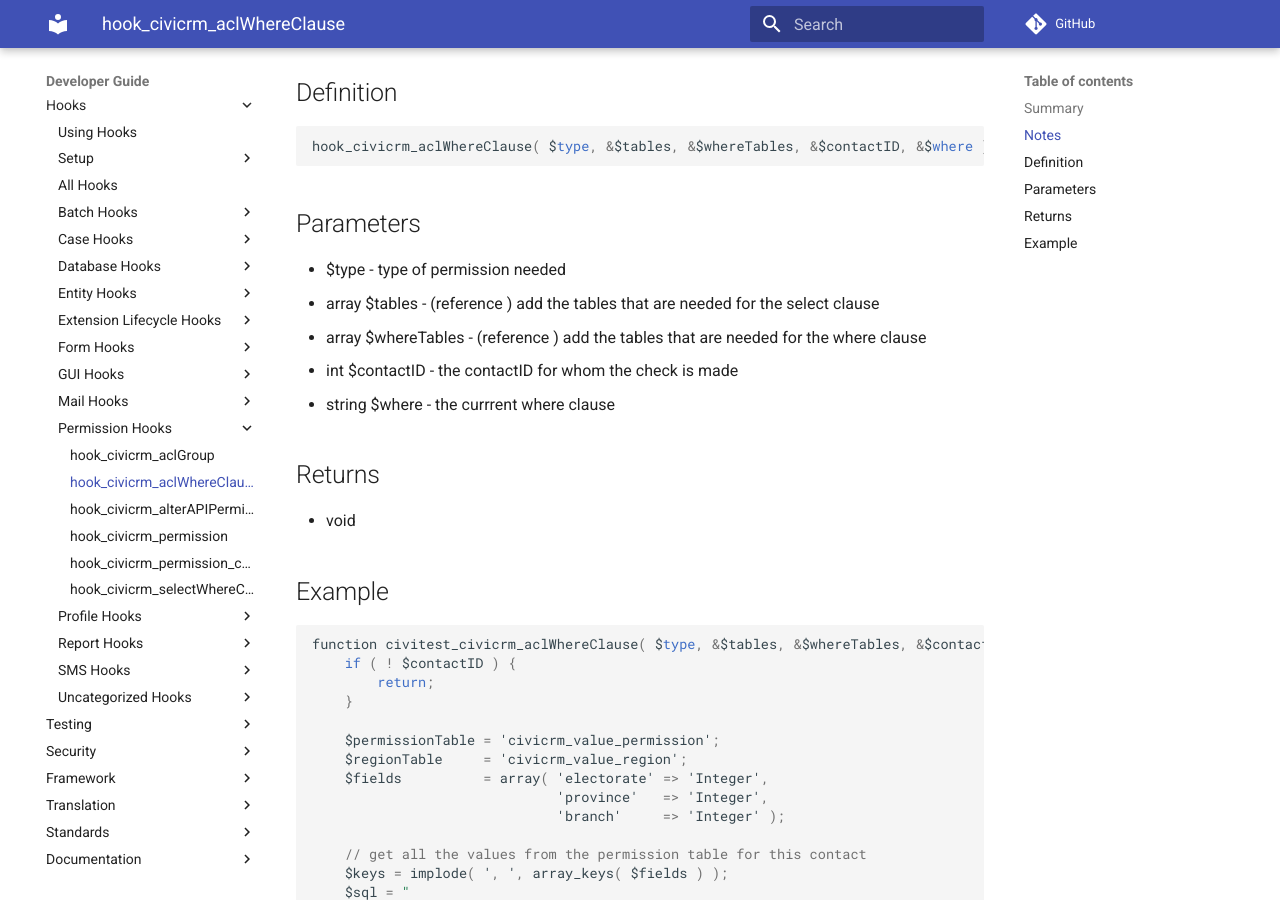
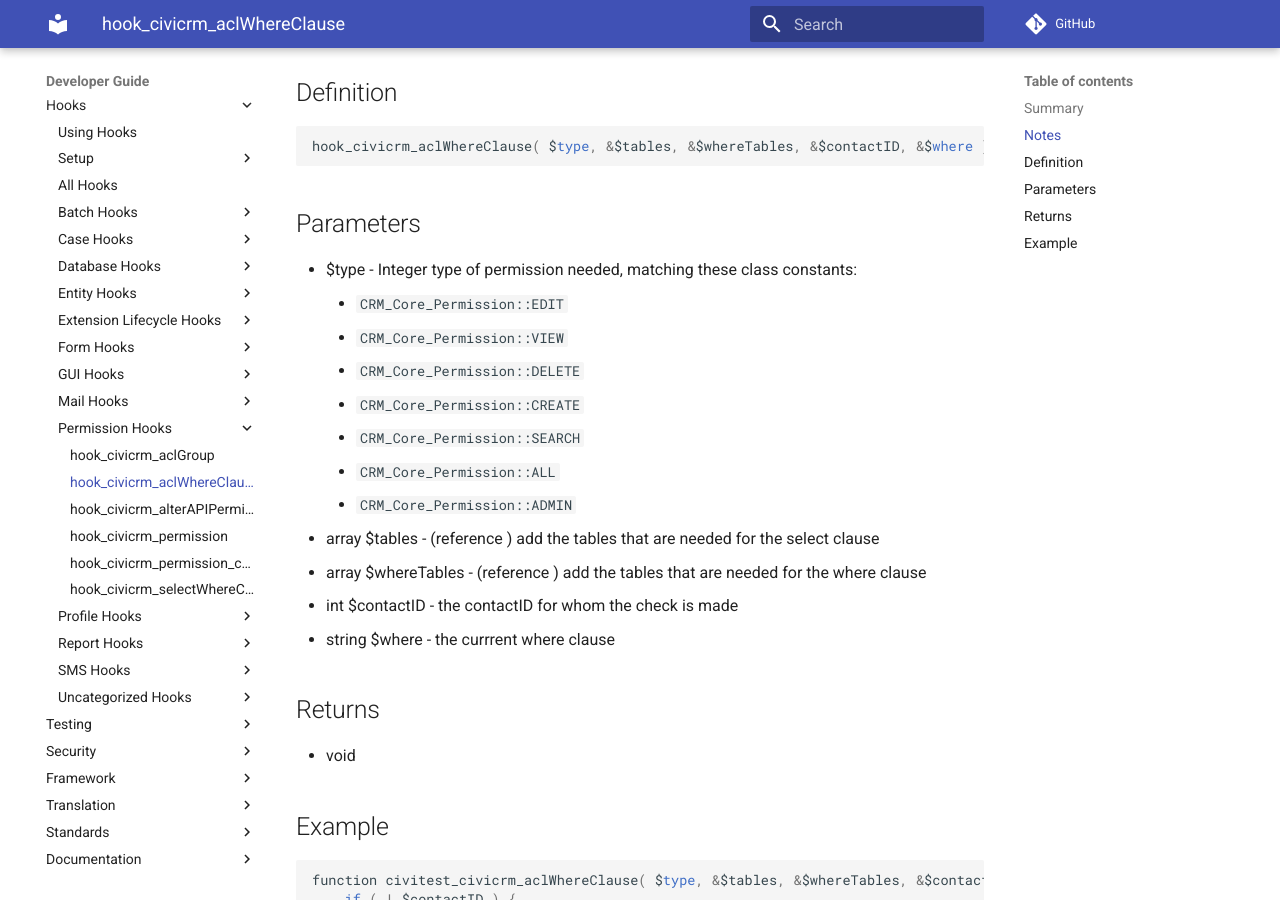
Before and after one commit to civicrm/civicrm-dev-docs, an MkDocs documentation site: the page built from docs/hooks/hook_civicrm_aclWhereClause.md, in a window 1280 px wide and 900 px high, scrolled down 518 px. Built offline with MkDocs 1.6.1 and Material for MkDocs 9.7.7, drawn with Linux system fonts in a browser that asks for light colours; comment, search, counter and statistics services are not loaded; old or Windows-style settings are respelled for this version of MkDocs.

Commit message:
Update hook_civicrm_aclWhereClause.md
Explain what the `$type` parameter means/relates to.

```diff
--- a/docs/hooks/hook_civicrm_aclWhereClause.md
+++ b/docs/hooks/hook_civicrm_aclWhereClause.md
@@ -21,7 +21,14 @@ query is performed. Those will join onto the
 
 ## Parameters
 
--   $type - type of permission needed
+-   $type - Integer type of permission needed, matching these class constants:
+    - `CRM_Core_Permission::EDIT`
+    - `CRM_Core_Permission::VIEW`
+    - `CRM_Core_Permission::DELETE`
+    - `CRM_Core_Permission::CREATE`
+    - `CRM_Core_Permission::SEARCH`
+    - `CRM_Core_Permission::ALL`
+    - `CRM_Core_Permission::ADMIN`
 -   array $tables - (reference ) add the tables that are needed for the
     select clause
 -   array $whereTables - (reference ) add the tables that are needed
```
